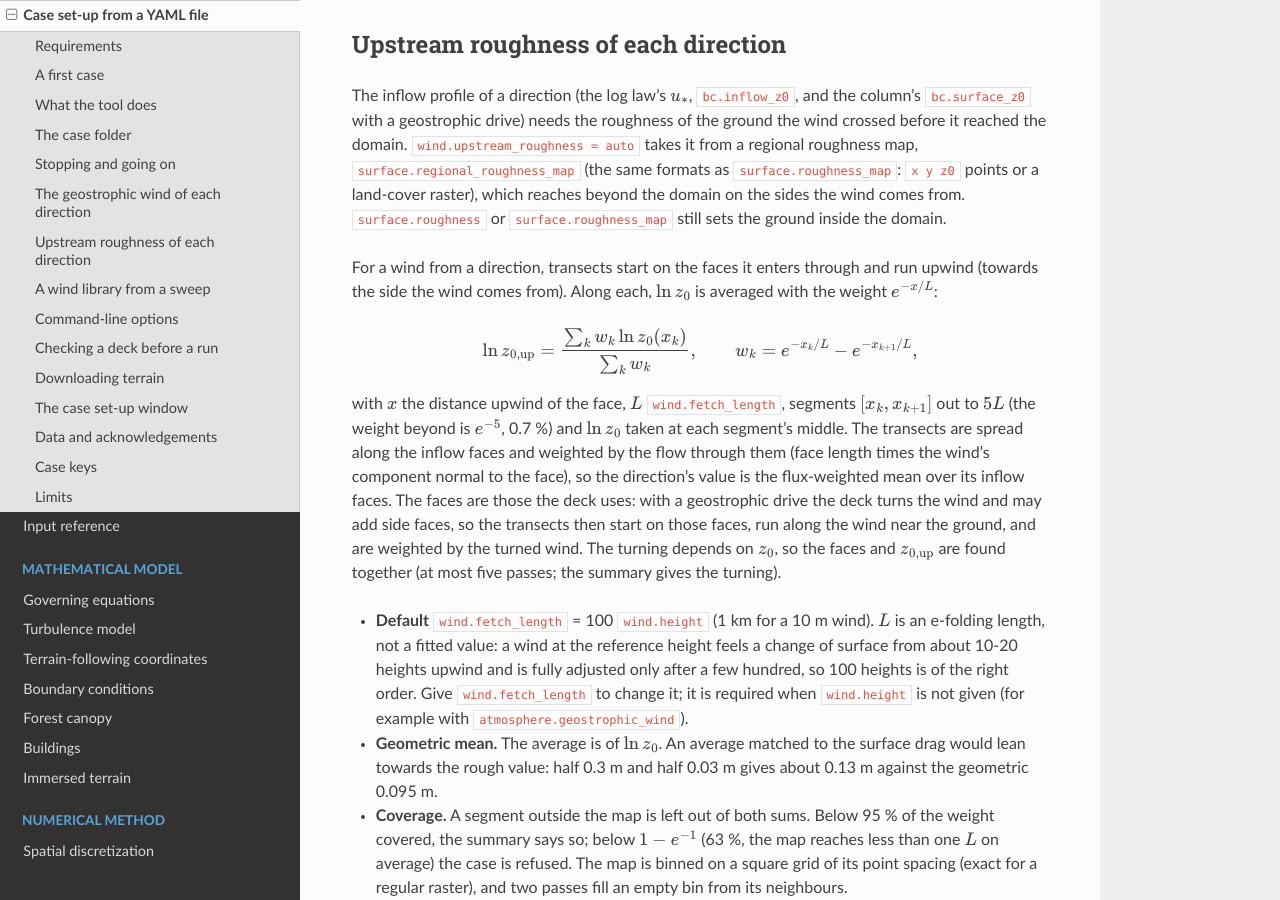
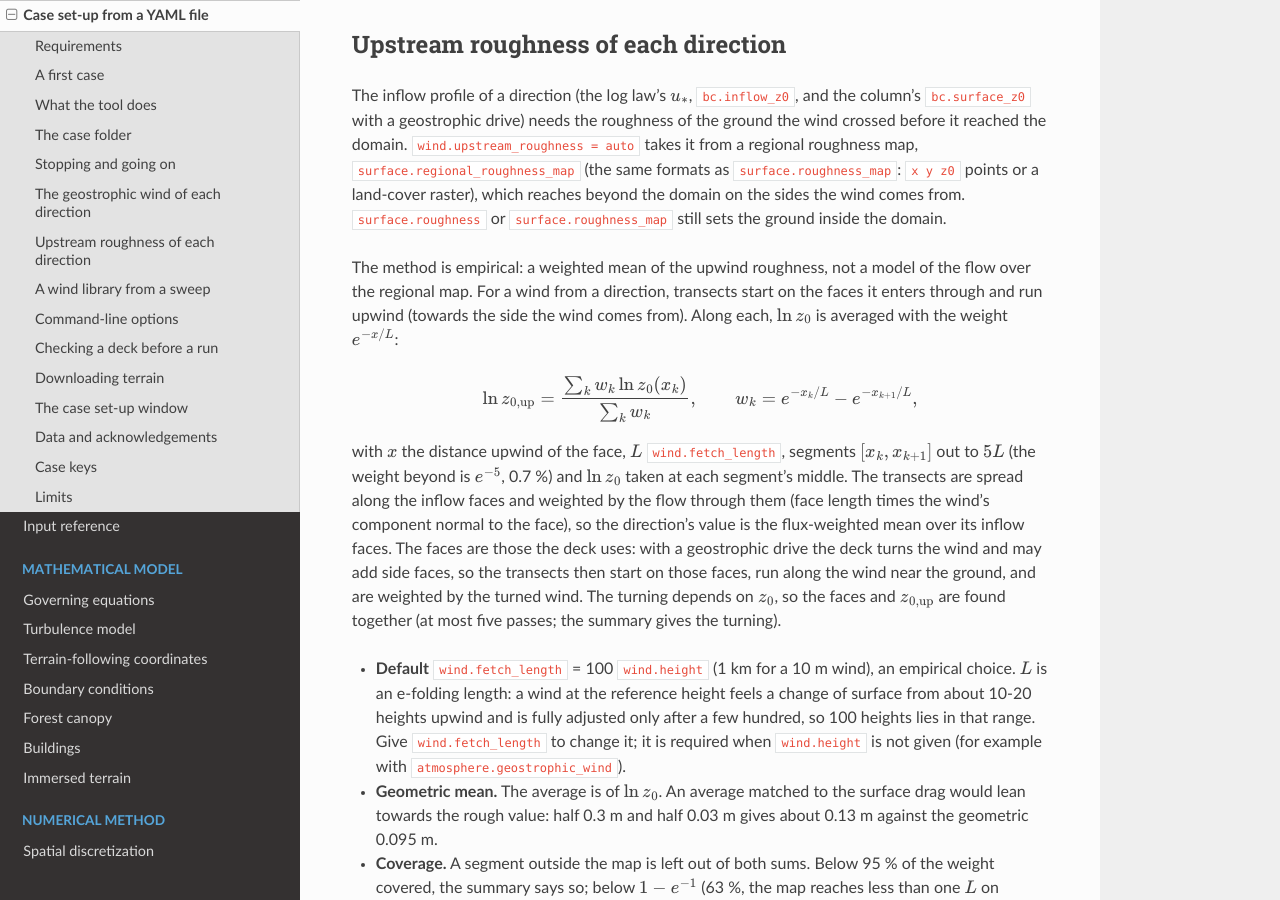
Before and after one commit to erf-model/gust-abl, a Sphinx documentation site: the page built from docs/case_setup.rst, in a window 1280 px wide and 900 px high, scrolled down 6638 px. Built offline with Sphinx 7.4.7 and the Read the Docs theme 3.1.0, drawn with Linux system fonts in a browser that asks for light colours; some of the changed text lies outside the part shown.

Commit message:
Docs: the upstream roughness is an empirical method
The fetch-weighted mean of ln z0 and the default wind.fetch_length =
100 wind.height are described as empirical choices. Key text and the
generated references follow. No code change.

Co-Authored-By: Claude Opus 5.5 <noreply@anthropic.com>

```diff
--- a/docs/case_setup.rst
+++ b/docs/case_setup.rst
@@ -310,6 +310,7 @@ the domain. ``wind.upstream_roughness = auto`` takes it from a regional roughnes
 raster), which reaches beyond the domain on the sides the wind comes from. ``surface.roughness`` or
 ``surface.roughness_map`` still sets the ground inside the domain.
 
+The method is empirical: a weighted mean of the upwind roughness, not a model of the flow over the regional map.
 For a wind from a direction, transects start on the faces it enters through and run upwind (towards the side the
 wind comes from). Along each, :math:`\ln z_0` is averaged with the weight :math:`e^{-x/L}`:
 
@@ -327,9 +328,9 @@ side faces, so the transects then start on those faces, run along the wind near
 turned wind. The turning depends on :math:`z_0`, so the faces and :math:`z_{0,\mathrm{up}}` are found together
 (at most five passes; the summary gives the turning).
 
-- **Default** ``wind.fetch_length`` = 100 ``wind.height`` (1 km for a 10 m wind). :math:`L` is an e-folding
-  length, not a fitted value: a wind at the reference height feels a change of surface from about 10-20 heights
-  upwind and is fully adjusted only after a few hundred, so 100 heights is of the right order. Give
+- **Default** ``wind.fetch_length`` = 100 ``wind.height`` (1 km for a 10 m wind), an empirical choice. :math:`L`
+  is an e-folding length: a wind at the reference height feels a change of surface from about 10-20 heights
+  upwind and is fully adjusted only after a few hundred, so 100 heights lies in that range. Give
   ``wind.fetch_length`` to change it; it is required when ``wind.height`` is not given (for example with
   ``atmosphere.geostrophic_wind``).
 - **Geometric mean.** The average is of :math:`\ln z_0`. An average matched to the surface drag would lean towards
--- a/docs/case_setup_keys.inc
+++ b/docs/case_setup_keys.inc
@@ -217,7 +217,7 @@
    * - ``wind.fetch_length``
      - m
      - none
-     - Fetch length L of wind.upstream_roughness = auto: the map's ln z0 is weighted by exp(-x/L) at x upwind of a face. Default: 100 times wind.height. Accepts a number > 0.
+     - Fetch length L of wind.upstream_roughness = auto: the map's ln z0 is weighted by exp(-x/L) at x upwind of a face (an empirical method). Default: 100 times wind.height. Accepts a number > 0.
    * - ``wind.side_faces``
      - –
      - slip_wall
```
Also changed, not shown: 2 other files.
